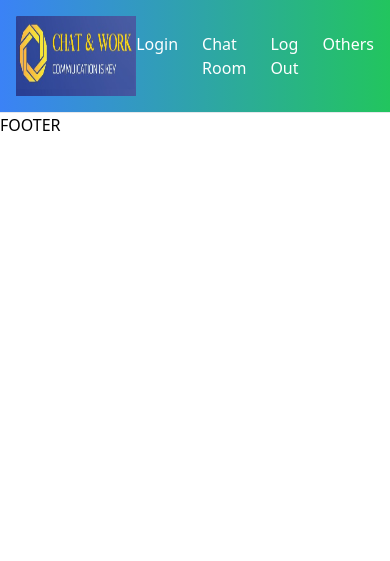
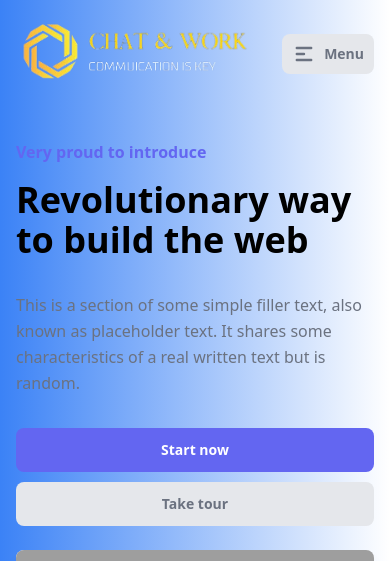
Before and after one commit to FreedSoul/djangoChat-Work, a Django app: page / in a window 390 px wide. Shown: the top 561 px of the page. Run offline with Django 5.2, Linux system fonts and the light colour scheme; some libraries are stand-ins or nearby versions; grey boxes are pictures that could not be loaded.

Commit message:
added new home, can add new rooms

```diff
--- a/chatandworkApp/templates/home.html
+++ b/chatandworkApp/templates/home.html
@@ -10,14 +10,72 @@
 </head>
 <body class="">
     <div class="bg-chat-text bg-cover bg-center bg-no-repeat h-[1000px] w-full ">
-    {% include 'navbar.html' %}
-    <div>
-        <div>
-            <div></div>
-            <div></div>
+    {#% include 'navbar.html' %#}
+    <div class="bg-gradient-to-r  from-blue-500 pb-6 sm:pb-8 lg:pb-12">
+        <div class="mx-auto max-w-screen-2xl px-4 md:px-8">
+          <header class="mb-8 flex items-center justify-between py-4 md:mb-12 md:py-8 xl:mb-16">
+            <!-- logo - start -->
+
+              <!-- <svg width="95" height="94" viewBox="0 0 95 94" class="h-auto w-6 text-indigo-500" fill="currentColor" xmlns="http://www.w3.org/2000/svg">
+                <path d="M96 0V47L48 94H0V47L48 0H96Z" />
+              </svg> -->
+              <a href="{% url 'home' %}">
+                  <img src="{% static 'images/logo_trimmed-removebg.png' %}" alt="Logo" class="h-50 w-60 mr-2">
+
+              </a>
+
+            <div class="flex items-center">
+                <!-- <span class="text-xl font-bold">Your Logo</span> -->
+              </div>
+            <!-- logo - end -->
+
+            <!-- nav - start -->
+            <nav class="hidden gap-12 md:flex">
+              <a href="#" class="text-lg font-semibold text-indigo-500">Home</a>
+              <a href="#" class="text-lg font-semibold text-gray-600 transition duration-100 hover:text-indigo-500 active:text-indigo-700">Features</a>
+              <a href="#" class="text-lg font-semibold text-gray-600 transition duration-100 hover:text-indigo-500 active:text-indigo-700">Pricing</a>
+              <a href="#" class="text-lg font-semibold text-gray-600 transition duration-100 hover:text-indigo-500 active:text-indigo-700">About</a>
+            </nav>
+            <!-- nav - end -->
+
+            <!-- buttons - start -->
+
+
+            <button type="button" class="inline-flex items-center gap-2 rounded-lg bg-gray-200 px-2.5 py-2 text-sm font-semibold text-gray-500 ring-indigo-300 hover:bg-gray-300 focus-visible:ring active:text-gray-700 md:text-base md:hidden">
+              <svg xmlns="http://www.w3.org/2000/svg" class="h-6 w-6" viewBox="0 0 20 20" fill="currentColor">
+                <path fill-rule="evenodd" d="M3 5a1 1 0 011-1h12a1 1 0 110 2H4a1 1 0 01-1-1zM3 10a1 1 0 011-1h6a1 1 0 110 2H4a1 1 0 01-1-1zM3 15a1 1 0 011-1h12a1 1 0 110 2H4a1 1 0 01-1-1z" clip-rule="evenodd" />
+              </svg>
+
+              Menu
+            </button>
+            <!-- buttons - end -->
+          </header>
+
+          <section class="flex flex-col justify-between gap-6 sm:gap-10 md:gap-16 lg:flex-row">
+            <!-- content - start -->
+            <div class="flex flex-col justify-center sm:text-center lg:py-12 lg:text-left xl:w-5/12 xl:py-24">
+              <p class="mb-4 font-semibold text-indigo-500 md:mb-6 md:text-lg xl:text-xl">Very proud to introduce</p>
+
+              <h1 class="mb-8 text-4xl font-bold text-black sm:text-5xl md:mb-12 md:text-6xl">Revolutionary way to build the web</h1>
+
+              <p class="mb-8 leading-relaxed text-gray-500 md:mb-12 lg:w-4/5 xl:text-lg">This is a section of some simple filler text, also known as placeholder text. It shares some characteristics of a real written text but is random.</p>
+
+              <div class="flex flex-col gap-2.5 sm:flex-row sm:justify-center lg:justify-start">
+                <a href="#" class="inline-block rounded-lg bg-indigo-500 px-8 py-3 text-center text-sm font-semibold text-white outline-none ring-indigo-300 transition duration-100 hover:bg-indigo-600 focus-visible:ring active:bg-indigo-700 md:text-base">Start now</a>
+
+                <a href="#" class="inline-block rounded-lg bg-gray-200 px-8 py-3 text-center text-sm font-semibold text-gray-500 outline-none ring-indigo-300 transition duration-100 hover:bg-gray-300 focus-visible:ring active:text-gray-700 md:text-base">Take tour</a>
+              </div>
+            </div>
+            <!-- content - end -->
+
+            <!-- image - start -->
+            <div class="h-48 overflow-hidden rounded-lg bg-gray-100 shadow-lg lg:h-auto xl:w-5/12">
+              <img src="https://images.unsplash.com/photo-1618004912476-29818d81ae2e?auto=format&q=75&fit=crop&w=1000" loading="lazy" alt="Photo by Fakurian Design" class="h-full w-full object-cover object-center" />
+            </div>
+            <!-- image - end -->
+          </section>
         </div>
-
-    </div>
+      </div>
     {% include 'footer.html' %}
     </div>
 </body>
--- a/chatandworkApp/templates/navbar.html
+++ b/chatandworkApp/templates/navbar.html
@@ -1,15 +1,5 @@
 {% load static %}
-<!-- <header class="header">
-    <div class="logo">
-        <img src="{% static 'images/logo_trimmed.JPG' %}" alt="logo chat and work">
-    </div>
-    <nav class="nav-links">
-        <a href="#login">Login</a>
-        <a href="{% url 'chatrooms' %}">Chat Room</a>
-        <a href="#logout">Log Out</a>
-        <a href="#others">Others</a>
-    </nav>
-</header> -->
+
 <header class="bg-gradient-to-r from-blue-500 to-green-500 text-white p-4 flex justify-between items-center">
     <!-- Logo -->
     <div class="flex items-center">
@@ -23,8 +13,8 @@
     <nav class="flex space-x-6 ">
       <a href="{% url 'login' %}" class="hover:text-gray-300">Login</a>
       <a href="{% url 'chatrooms' %}" class="hover:text-gray-300">Chat Room</a>
+      <a href="{% url 'newroom' %}" class="hover:text-gray-300">New room</a>
       <!-- executar funcion de salida y a home -->
       <a href="{% url 'login' %}" class="hover:text-gray-300">Log Out</a>
-      <a href="#others" class="hover:text-gray-300">Others</a>
     </nav>
   </header>
```
Also changed, not shown: chatandworkApp/templates/chatrooms.html (+11 -8 lines), chatandworkApp/templates/login.html (+11 -8 lines), chatandworkApp/templates/newroom.html (added, +45 -0 lines), chatandworkApp/templates/room.html (added, +39 -0 lines), chatandworkApp/chat/migrations/0002_rename_created_at_message_date_and_more.py (added), chatandworkApp/static/images/logo_trimmed-removebg.png (added).
